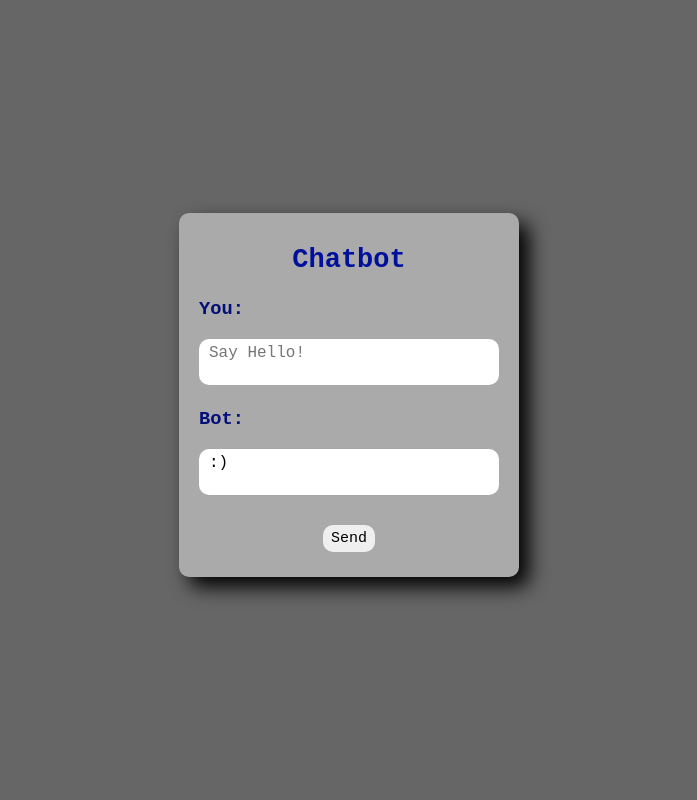
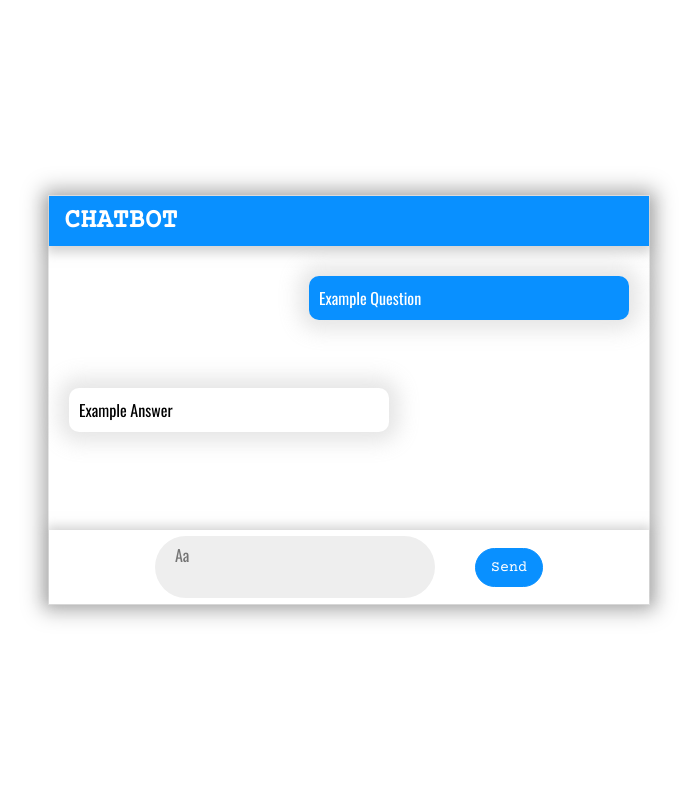
Before and after one commit to jakhaw/Chatbot, a PHP site: page / in a window 1280 px wide. Shown: the whole page, without its empty margins (291-988 px from the left). Run offline with PHP 8.4, Linux system fonts and the light colour scheme.

Commit message:
Corrected spelling mistakes, added front-end and styling

```diff
--- a/admin.class.php
+++ b/admin.class.php
@@ -13,7 +13,7 @@ class Login extends Db{
         if($query->rowCount() === 0){
             $query = null;
             $_SESSION['error'] = "Incorrect username or password";
-            header('Location: index.php?error=usernotfound');
+            header('Location: adminpage.php?error=usernotfound');
             exit();
         }
 
@@ -22,7 +22,7 @@ class Login extends Db{
         if($passwordFromDB[0]['password'] !== $password){
             $query = null;
             $_SESSION['error'] = "Incorrect username or password";
-            header('Location: index.php?error=loginfailed');
+            header('Location: adminpage.php?error=loginfailed');
             exit();
         }elseif($passwordFromDB[0]['password'] === $password){
             $_SESSION['login'] = true;
--- a/index.php
+++ b/index.php
@@ -16,6 +16,7 @@ if($_SERVER['REQUEST_METHOD'] === "POST"){
     <meta http-equiv="X-UA-Compatible" content="IE=edge">
     <meta name="viewport" content="width=device-width, initial-scale=1.0">
     <link rel="stylesheet" href="styles.css">
+    <link href="https://fonts.googleapis.com/css2?family=Courier+Prime&family=Oswald&display=swap" rel="stylesheet">
     <title>Chatbot</title>
 </head>
 <body>
@@ -27,22 +28,36 @@ if($_SERVER['REQUEST_METHOD'] === "POST"){
                 </div>
                 <form action="<?php echo htmlspecialchars($_SERVER['PHP_SELF']);?>" method="POST">
                     <div class="userinput">
-                        <h3>you:</h3>
-                        <textarea name="user" placeholder="<?php if(isset($_SESSION['sent'])){echo $_SESSION['sent']; unset($_SESSION['sent']);}else{echo "say hello!";};?>"></textarea>
-                        <h3>bot:</h3>
+                        <div class="text-content">
+                            <div class="question">
+                                <?php
+                                    if(isset($_SESSION['sent'])){
+                                        echo $_SESSION['sent'];
+                                        unset($_SESSION['sent']);
+                                    }else{
+                                        echo "Example question";
+                                    }
+                                ?>
+                            </div>
+                        </div>
+                        <div class="text-content">
                             <div class="answer">
                                 <?php
                                     if(isset($_SESSION['answer'])){
                                         echo $_SESSION['answer'];
                                         unset($_SESSION['answer']);
                                     }else{
-                                    echo ":)";
+                                        echo "Example answer";
                                     }
                                 ?>
                             </div>
                         </div>
-                    <div class="subbutton">
+                    </div>
+                    <div class="main-subbutton">
+                        <textarea name="user" placeholder="Aa" autofocus required></textarea>
+                        <div class="send-btn">
                             <input type="submit" name="submit" value="Send">
+                        </div>
                     </div>
                 </form>
             </div>
--- a/question.class.php
+++ b/question.class.php
@@ -13,6 +13,7 @@ class Question extends Db{
 
         if($stmt->rowCount() === 0){
             $stmt = null;
+            $_SESSION['answer'] = "sorry, i don't have an answer to your question :(";
             header('Location: index.php?error=answernotfound');
             exit();
         }
--- a/styles.css
+++ b/styles.css
@@ -3,8 +3,9 @@ body{
     height: 100%;
     padding: 0;
     margin: 0;
-    background-color: #666666;
-    font-family: 'Courier New', Courier, monospace;
+    background-color: #fff;
+    font-family: 'Oswald', sans-serif;
+    font-size: 16px;
 }
 html{
     height: 100%;
@@ -15,94 +16,56 @@ main{
     width: 100%;
     height: 100%;
 }
-.content{
-    background-color: #aaaaaa;
-    border-radius: 10px;
-    padding: 10px 20px 25px 20px;
-    box-shadow: 10px 10px 20px;
-    width: 300px;
-    margin-left: auto;
-    margin-right: auto;
-    margin-bottom: 10px;
-}
-.title{
-    text-align: center;
-    text-transform: capitalize;
-    color: rgb(0, 16, 156);
-    font-size: 18px;
-}
-.userinput{
-    text-transform: capitalize;
-    color: rgb(2, 14, 121);
-}
-.admininput{
-    text-transform: capitalize;
-    color: rgb(2, 14, 121);
-    padding-left: 40px;
-}
-input{
-    border-radius: 10px;
-    border: none;
-    padding: 5px 8px;
-    font-size: 15px;
-    transition: 300ms;
-    font-family: 'Courier New', Courier, monospace;
-}
-.subbutton{
-    margin-top: 30px;
+p{
+    color: rgb(199, 2, 2);
+    font-family: 'Courier Prime', monospace;
     text-align: center;
 }
-.subbutton input:hover{
+h1{
+    font-family: 'Courier Prime', monospace;
+    margin: 0;
+}
+h3{
+    font-family: 'Courier Prime', monospace;
+    margin: 5px;
+    text-transform: uppercase;
+}
+input[type="submit"]{
+    font-family: 'Courier Prime', monospace;
+    border-radius: 30px;
+    border: 1px solid rgb(9, 144, 255);
+    padding: 10px 15px;
+    font-size: 15px;
+    transition: 500ms;
+    background-color: rgb(9, 144, 255);
+    color: white;
+}
+input[type="submit"]:hover{
     cursor: pointer;
-    box-shadow: 3px 3px 6px;
+    background-color: white;
+    color: rgb(9, 144, 255);
 }
-.answer{
-    min-height: 36px;
-    background-color: white;
-    border-radius: 10px;
-    padding: 5px 10px;
-    color: black;
+input[type="text"], input[type="password"]{
+    border: 3px solid rgb(9, 144, 255);
+    padding: 10px 15px;
+    font-size: 30px;
+    font-family: 'Oswald', sans-serif;
 }
 textarea{
+    font-family: 'Oswald', sans-serif;
     color: black;
-    border-radius: 10px;
+    border-radius: 50px;
     font-size: 16px;
-    font-family: 'Courier New', Courier, monospace;
     text-transform: capitalize;
     border: none;
     resize: none;
     width: 280px;
-    padding: 5px 10px;
+    padding: 7px 20px;
+    background-color: #eee;
+    box-sizing: border-box;
 }
 textarea:focus{
     outline: none;
-    box-shadow: 3px 3px 6px;
-}
-p{
-    color: rgb(199, 2, 2);
-}
-.logout a{
-    text-decoration: none;
-    color: rgb(2, 14, 121);
-    background-color: #aaaaaa;
-    padding: 20px;
-    border-radius: 10px;
-}
-.list{
-    margin-top: 30px;
-    text-transform: capitalize;
-    background-color: #aaaaaa;
-    padding: 3px 10px;
-    border-radius: 10px;
-    box-shadow: 10px 10px 20px;
-}
-.logout{
-    text-align: center;
-    margin-top: 50px;
-}
-.list h3{
-    text-align: center;
-    color: rgb(0, 16, 156);
 }
 ol{
     padding: 0;
@@ -110,7 +73,142 @@ ol{
 ol li{
     margin-bottom: 40px;
 }
-.list .content{
-
-    box-shadow: 5px 5px 20px inset;
+.adminpanel textarea{
+    background-color: white;
+    border: 3px solid rgb(9, 144, 255);
+    border-radius: 0px;
+    width: 100%;
 }
+.content{
+    background-color: #fff;
+    box-shadow: 0px 0px 20px 5px rgba(170, 170, 170, 1);
+    border: 1px solid rgba(170, 170, 170, 0.3);
+    width: 600px;
+    min-height: 400px;
+}
+.page-content{
+    margin-top: 140px;
+}
+.adminpanel-content{
+    background-color: #fff;
+    box-shadow: 0px 0px 20px 5px rgba(170, 170, 170, 1);
+    border: 1px solid rgba(170, 170, 170, 0.3);
+    width: 600px;
+    min-height: 400px;
+    display: none;
+}
+.adminpanel-content.active{
+    display: block;
+}
+.title{
+    text-transform: uppercase;
+    color: white;
+    font-size: 18px;
+    background-color: rgb(9, 144, 255);
+    padding: 10px 15px;
+    box-shadow: 0px 5px 10px 2px rgba(170, 170, 170, 0.5);
+    margin-bottom: 30px;
+}
+.userinput{
+    text-transform: capitalize;
+    min-height: 224px;
+}
+.add-admininput{
+    padding: 0px 40px;
+    min-height: 245px;
+    display: grid;
+    grid-template-rows: auto auto;
+    align-content: center;
+    gap: 50px;
+}
+.edit-admininput{
+    padding: 0px 15px;
+}
+.main-subbutton{
+    margin-top: 30px;
+    padding: 6px 20px;
+    box-shadow: 0px -2px 10px 2px rgba(170, 170, 170, 0.5);
+    display: grid;
+    grid-template-columns: auto auto;
+    justify-content: center;
+    align-content: center;
+    gap: 40px;
+}
+.subbutton{
+    margin-top: 30px;
+    padding: 6px 20px;
+    box-shadow: 0px -2px 10px 2px rgba(170, 170, 170, 0.5);
+    display: grid;
+    grid-template-columns: auto auto;
+    justify-content: center;
+    align-content: center;
+}
+.edit-subbutton{
+    margin-top: 30px;
+    padding: 6px 20px;
+    display: grid;
+    grid-template-columns: auto auto;
+    justify-content: center;
+    align-content: center;
+    margin-bottom: 50px;
+}
+.send-btn{
+    display: grid;
+    place-content: center;
+}
+.text-content{
+    min-height: 112px;
+}
+.answer{
+    background-color: white;
+    border-radius: 10px;
+    padding: 10px 10px;
+    color: black;
+    box-shadow: 0px 0px 20px 10px rgba(170, 170, 170, 0.3);
+    width: 50%;
+    margin-left: 20px;
+}
+.question{
+    background-color: rgb(9, 144, 255);
+    color: white;
+    border-radius: 10px;
+    padding: 10px 10px;
+    box-shadow: 0px 0px 20px 10px rgba(170, 170, 170, 0.3);
+    width: 50%;
+    margin-right: 20px;
+    margin-left: auto;
+}
+.header{
+    position: fixed;
+    left: 0;
+    top: 0;
+    width: 100%;
+    background-color: rgb(9, 144, 255);
+    color: white;
+}
+.header-nav{
+    display: grid;
+    grid-template-columns: auto auto;
+    font-size: 26px;
+    padding: 20px 20px;
+    justify-content: space-between;
+}
+.logout a{
+    color: white;
+}
+.btn-container{
+    height: 40px;
+    display: grid;
+    grid-template-columns: auto auto;
+}
+.tab-btn{
+    color: rgb(151, 151, 151);
+    border: none;
+    background-color: rgb(10, 81, 139);
+    transition: 300ms;
+    cursor: pointer;
+}
+.tab-btn.active{
+    background-color: rgb(9, 144, 255);
+    color: white;
+}
```
Also changed, not shown: adminpage.php (+3 -5 lines), adminpanel.php (+24 -14 lines), app.js (added, +18 -0 lines). Lines whose indentation alone changed are shown as unchanged.
